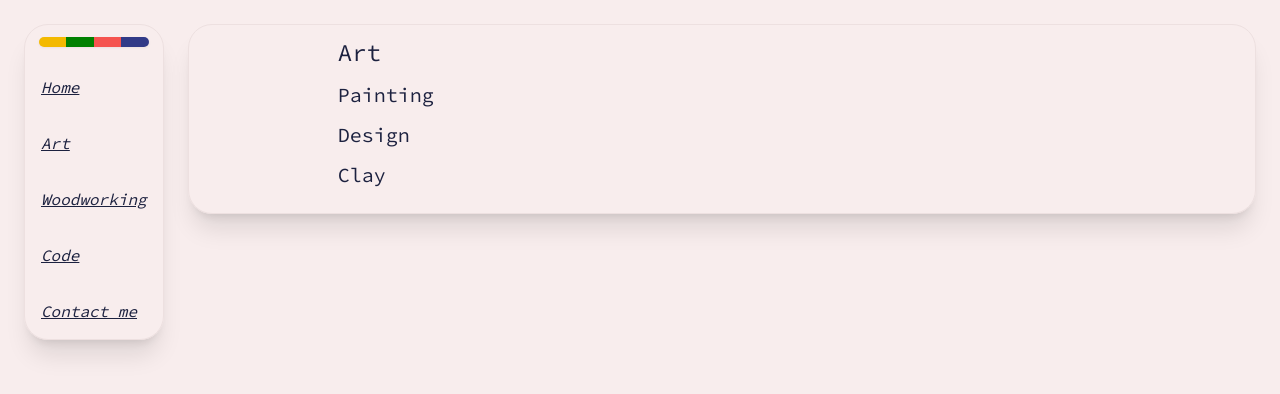
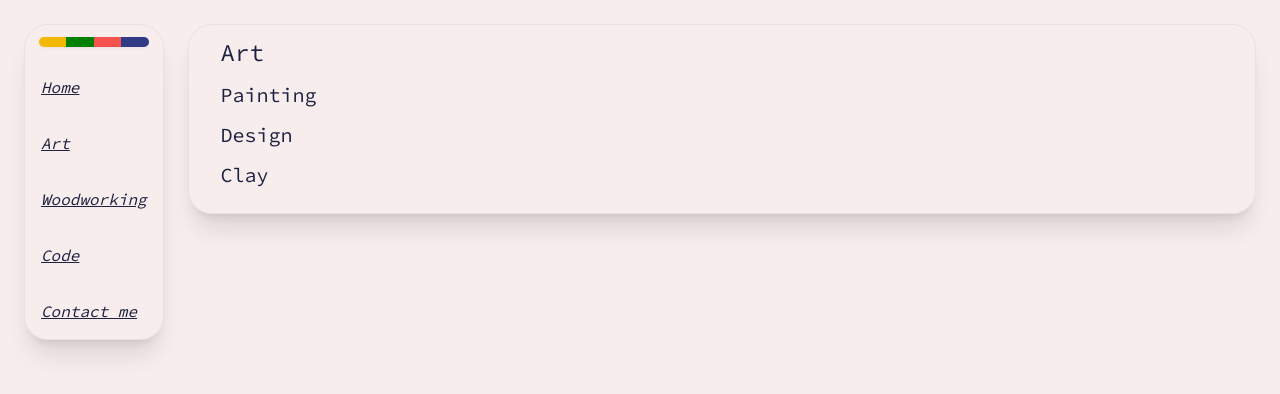
Before and after one commit to ivurnave/evan-md-website, a Next.js app: page /art in a window 1280 px wide. Shown: the top 394 px of the page. Built offline with nearby package versions, Linux system fonts and the light colour scheme.

Commit message:
more spacing changes

```diff
--- a/src/components/MarkdownPage.tsx
+++ b/src/components/MarkdownPage.tsx
@@ -5,7 +5,9 @@ export const MarkdownPage = (props: { markdownFileName: string }) => {
   const mdContent = getMarkdownContent(props.markdownFileName);
   return (
     <div className="p-2 rounded-3xl border-solid border border-outline shadow-xl flex flex-col items-center">
-      <Markdown className="w-full max-w-3xl">{mdContent}</Markdown>
+      <div className="w-full md:px-[20px]">
+        <Markdown>{mdContent}</Markdown>
+      </div>
     </div>
   );
 }
```
